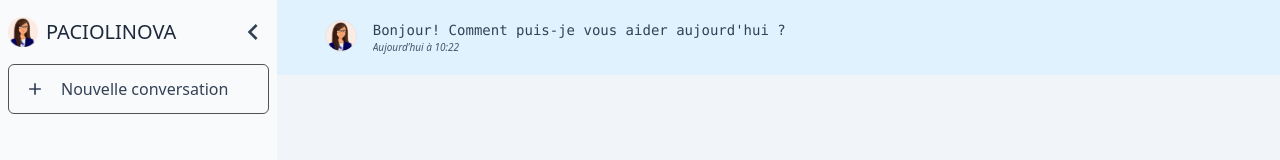
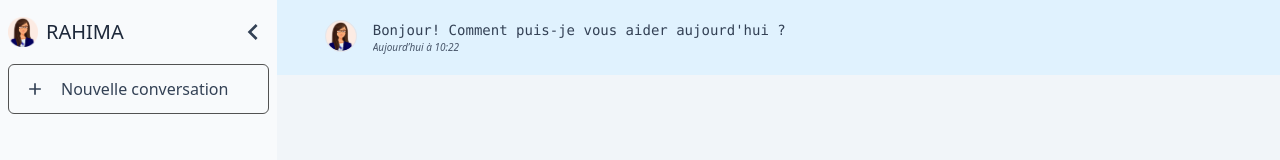
Before and after one commit to KarimTaoui/Paciolinova, a React (Create React App) app: page / in a window 1280 px wide. Shown: the top 160 px of the page. Built offline with nearby package versions, Linux system fonts and the light colour scheme; no server answers.

Commit message:
Update SideBar.js

```diff
--- a/src/components/SideBar.js
+++ b/src/components/SideBar.js
@@ -36,7 +36,7 @@ const SideBar = () => {
             <img width="30" src={logo} alt="Logo" />
           </span>
         </div>
-        <h1 className={`sidebar__app-title ${!open && 'scale-0 hidden'}`}>PACIOLINOVA</h1>
+        <h1 className={`sidebar__app-title ${!open && 'scale-0 hidden'}`}>RAHIMA</h1>
       </div>
         <div className={'sidebar__btn-close'} onClick={() => setOpen(!open)}>
           {open ? (
```
